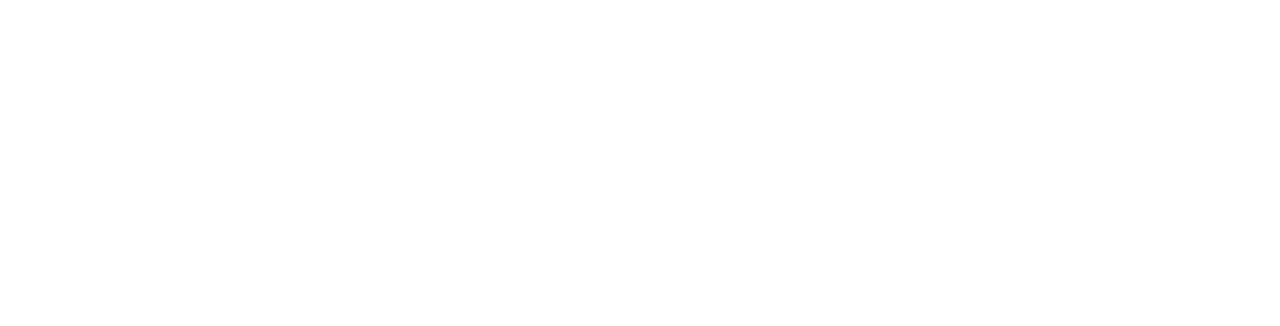
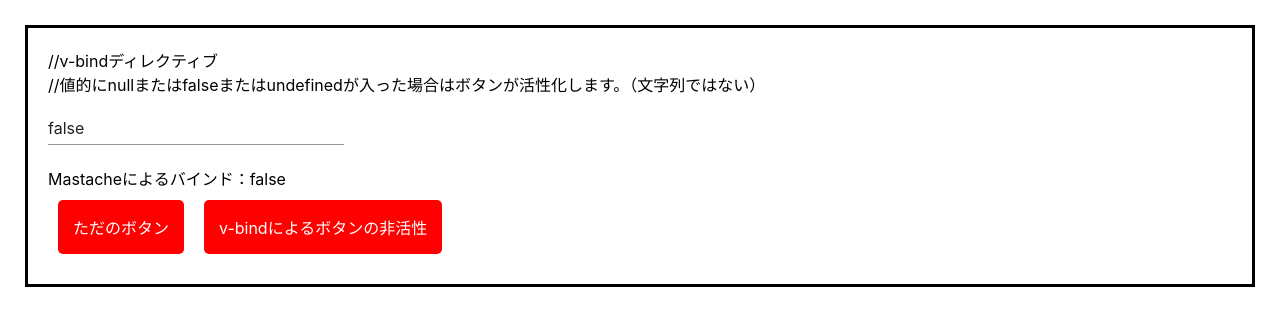
Before and after one commit to YukaKadokura/freespace, a Nuxt app: page /day/20180903 in a window 1280 px wide. Before the commit this address had no page. Shown: the top 326 px of the page. Built offline with nearby package versions, Linux system fonts and the light colour scheme.

Commit message:
20180903のページを作成。v-bindの検証を実装。

```diff
--- /dev/null
+++ b/pages/day/20180903.vue
@@ -0,0 +1,44 @@
+<template>
+    <div class="MainContent">
+        <div class="SubContent">
+            <p>//v-bindディレクティブ</p>
+            <p>//値的にnullまたはfalseまたはundefinedが入った場合はボタンが活性化します。（文字列ではない）</p>
+                <v-flex xs12 sm6 md3>
+                    <v-text-field v-model="vbindtest"/>
+                </v-flex>
+                <p>Mastacheによるバインド：{{ vbindtest }}</p>
+                <button class="button-test">ただのボタン</button>
+                <button class="button-test" v-bind:disabled="vbindtest">v-bindによるボタンの非活性</button>
+        </div>
+    </div>
+</template>
+
+<script>
+export default{
+    data(){
+        return{
+            vbindtest : false
+        }
+    }
+}
+</script>
+
+<style>
+.MainContent{
+    padding: 20px;
+}
+.SubContent{
+    margin: 5px;
+    padding: 20px;
+    border: solid;
+}
+.button-test{
+    margin: 10px;
+    padding: 15px;
+    border-radious: 5px;
+    -webkit-border-radius: 5px;/* for Safari and Chrome 対応*/
+    -moz-border-radius: 5px;/* for Firefox 対応*/
+    color: #ffffff;
+    background-color: #ff0000;
+}
+</style>
--- a/pages/index.vue
+++ b/pages/index.vue
@@ -5,6 +5,7 @@
       <v-btn small nuxt-link to="/reverselookup">Vueでやりたいこと逆引き</v-btn>
     </div>
     <div class="Contents">
+      <v-btn small nuxt-link to="/day_20180903">20180903</v-btn>
       <v-btn small nuxt-link to="/day/20180902">20180902</v-btn>
       <v-btn small nuxt-link to="/day/20180901">20180901</v-btn>
       <v-btn small nuxt-link to="/day/20180831">20180831</v-btn>
```
